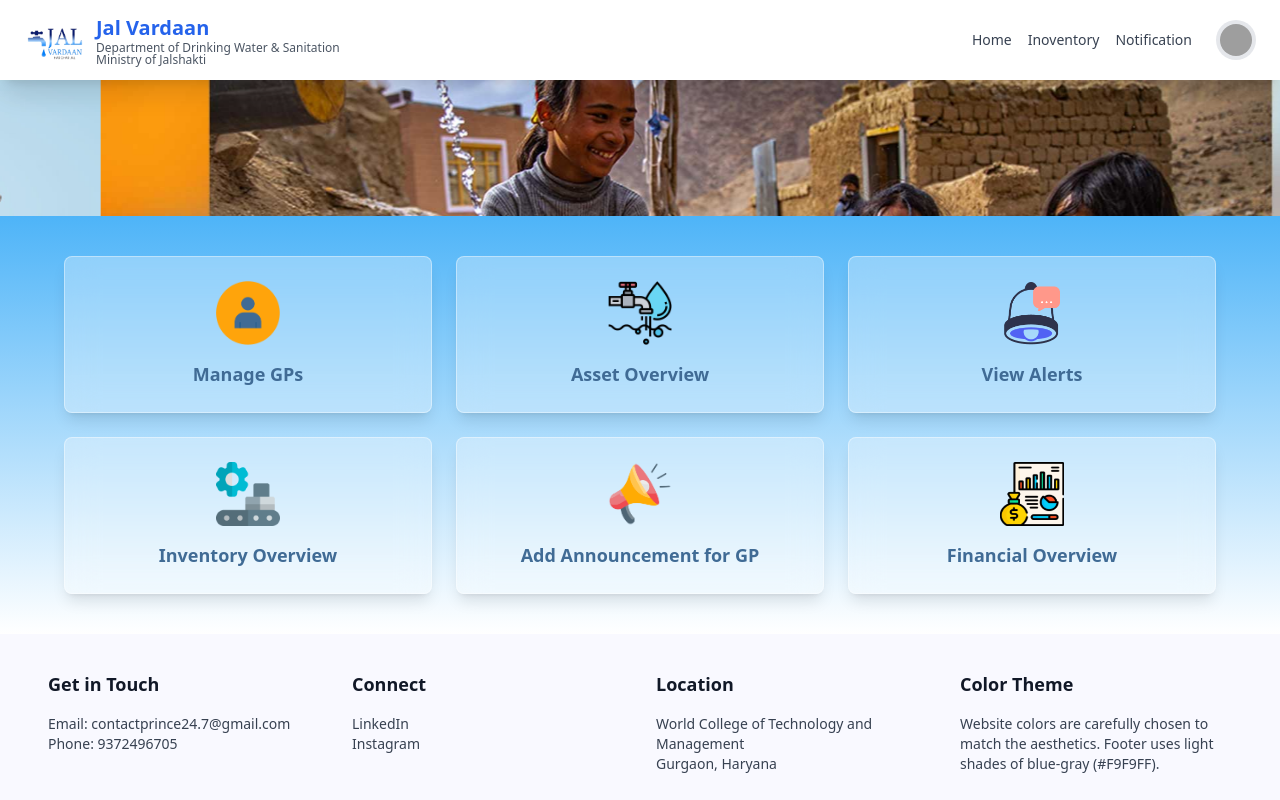
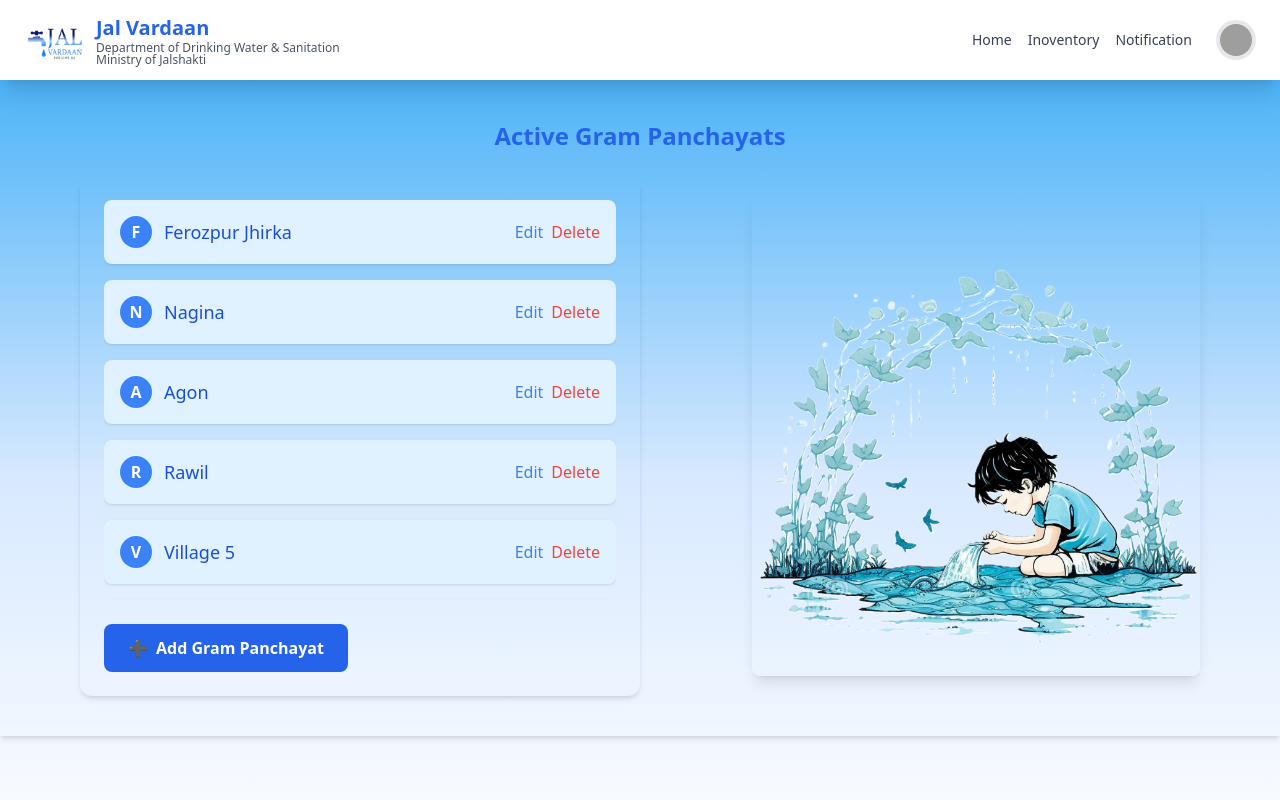
Before and after one commit to princegethub/Jal-Vardaan, a React (Vite) app: page / in a window 1280 px wide. Shown: the top 800 px of the page. Built offline with nearby package versions, Linux system fonts and the light colour scheme; grey boxes are pictures that could not be loaded; a web font is replaced by a local one.

Commit message:
Manage Gps Done

```diff
--- a/src/App.jsx
+++ b/src/App.jsx
@@ -23,6 +23,8 @@ import SlickSlider from "./components/PHED Components/Slider";
 import OurService from "./components/PHED Components/OurService";
 import Footer_PHED from "./components/PHED Components/Footer_PHED.JSX";
 import UserCard from "./components/PHED Components/UserCard";
+import ManageGps_List from "./components/PHED Components/ManageGps_List";
+import UpdateGps from "./components/PHED Components/UpdateGps";
 
 function App() {
 
@@ -33,7 +35,7 @@ function App() {
 
 
     <NavbarPHED/>
-    <SlickSlider/>
+    {/* <SlickSlider/> */}
     {/* <div className="h-[17vh] py-5 bg-gradient-to-br from-[#3B82F6] via-[#60A5FA] to-[#1E3A8A] flex items-center justify-center">
       <UserCard
         name="Bhajanlal"
@@ -41,7 +43,12 @@ function App() {
         imageSrc="https://upload.wikimedia.org/wikipedia/commons/9/9c/Bhajan_Lal_Sharma_and_deputies_meets_VP_of_India.jpg" // Replace with actual image URL
       />
     </div> */}
-    <OurService/>
+    {/* <OurService/> */}
+
+
+      <ManageGps_List/>
+      {/* <UpdateGps/> */}
+
     <Footer_PHED/>
     {/* <TopHeader/>
 
--- /dev/null
+++ b/src/components/PHED Components/ManageGps_List.jsx
@@ -0,0 +1,173 @@
+import React, { useState } from "react";
+import Image1 from "../../assets/PHED/addlist.png";
+import Image2 from "../../assets/PHED/List.png";
+
+function ManageGps_List() {
+  const [isAdding, setIsAdding] = useState(false);
+
+  const handleAddGpClick = () => {
+    setIsAdding(true);
+  };
+
+  const handleBackClick = () => {
+    setIsAdding(false);
+  };
+
+  return (
+    <div className="min-h-screen bg-gradient-to-b from-[#4EB4F8] via-[#D8E9FF] to-white overflow-x-hidden">
+      {isAdding ? (
+        // Add Gram Panchayat Form View
+        <div
+          className="container mx-auto py-10 flex flex-col lg:flex-row items-center lg:items-start gap-10"
+          style={{ maxWidth: "90%" }}
+        >
+          {/* Left Illustration */}
+          <div className="hidden lg:block w-[45%]">
+            <img
+              src={Image1}
+              alt="Add Gram Panchayat Illustration"
+              className="w-full h-[60vh] object-cover rounded-xl shadow-lg"
+            />
+          </div>
+
+          {/* Form Section */}
+          <div className="w-full lg:w-[50%] shadow-md rounded-xl p-6 sm:p-8">
+            <h2 className="text-xl md:text-2xl font-bold text-blue-600 mb-6">
+              Add Gram Panchayat
+            </h2>
+            <form className="space-y-6">
+              {[
+                {
+                  label: "Gram Panchayat Name",
+                  id: "gpName",
+                  placeholder: "Enter Gram Panchayat name",
+                },
+                {
+                  label: "Sarpanch Name",
+                  id: "sarpanchName",
+                  placeholder: "Enter Sarpanch name",
+                },
+                {
+                  label: "Mobile Number",
+                  id: "mobileNumber",
+                  placeholder: "Enter Mobile Number",
+                },
+                {
+                  label: "LGD Code",
+                  id: "lgdCode",
+                  placeholder: "Enter LGD Code",
+                },
+                {
+                  label: "Auth ID",
+                  id: "authId",
+                  placeholder: "Enter Auth ID",
+                },
+              ].map((input) => (
+                <div key={input.id}>
+                  <label
+                    className="block text-gray-700 font-medium mb-2"
+                    htmlFor={input.id}
+                  >
+                    {input.label}
+                  </label>
+                  <input
+                    type="text"
+                    id={input.id}
+                    placeholder={input.placeholder}
+                    className="w-full p-3 border border-gray-300 rounded-lg focus:ring-2 focus:ring-blue-500 focus:outline-none"
+                  />
+                </div>
+              ))}
+              <div className="flex justify-between items-center">
+                <button
+                  type="submit"
+                  className="bg-blue-600 hover:bg-blue-700 text-white font-semibold py-2 px-4 rounded-lg"
+                >
+                  Submit
+                </button>
+                <button
+                  type="button"
+                  onClick={handleBackClick}
+                  className="bg-gray-300 hover:bg-gray-400 text-gray-700 font-semibold py-2 px-4 rounded-lg"
+                >
+                  Back
+                </button>
+              </div>
+            </form>
+          </div>
+        </div>
+      ) : (
+        // Active Gram Panchayats List View
+        <div className="container w-full mx-auto py-10 flex flex-col items-center">
+          <div className="flex flex-col w-full pb-10 px-4 sm:px-10 lg:px-20 shadow-md justify-center items-center mb-4">
+            <h2 className="text-2xl font-bold text-blue-600 mb-6">
+              Active Gram Panchayats
+            </h2>
+            <div className="flex flex-col lg:flex-row w-full justify-between items-center">
+              {/* Left Content */}
+              <div className="w-full lg:w-[50%] shadow-md rounded-xl p-6">
+                <div
+                  className="overflow-y-auto max-h-[50vh]"
+                  style={{
+                    scrollbarWidth: "thin",
+                    scrollbarColor: "#4EB4F8 transparent",
+                  }}
+                >
+                  <ul className="space-y-4">
+                    {[
+                      "Ferozpur Jhirka",
+                      "Nagina",
+                      "Agon",
+                      "Rawil",
+                      "Village 5",
+                      "Village 6",
+                      "Village 7",
+                    ].map((gp, index) => (
+                      <li
+                        key={index}
+                        className="flex items-center justify-between bg-[#e0f2ff] text-blue-700 rounded-lg shadow p-4 hover:shadow-md transition-shadow"
+                      >
+                        <div className="flex items-center space-x-3">
+                          <div className="bg-blue-500 text-white rounded-full h-8 w-8 flex items-center justify-center font-bold">
+                            {gp.charAt(0)}
+                          </div>
+                          <span className="text-lg">{gp}</span>
+                        </div>
+                        <div className="flex space-x-2">
+                          <button className="text-blue-500 hover:underline">
+                            Edit
+                          </button>
+                          <button className="text-red-500 hover:underline">
+                            Delete
+                          </button>
+                        </div>
+                      </li>
+                    ))}
+                  </ul>
+                </div>
+                <button
+                  onClick={handleAddGpClick}
+                  className="mt-6 bg-blue-600 hover:bg-blue-700 text-white font-semibold py-3 px-6 rounded-lg flex items-center space-x-2"
+                >
+                  <span>➕</span>
+                  <span>Add Gram Panchayat</span>
+                </button>
+              </div>
+
+              {/* Right Illustration */}
+              <div className="hidden lg:block mt-10 lg:mt-0 w-full lg:w-[40%]">
+                <img
+                  src={Image2}
+                  alt="Water Illustration"
+                  className="w-full h-[60vh] object-cover rounded-lg shadow-lg"
+                />
+              </div>
+            </div>
+          </div>
+        </div>
+      )}
+    </div>
+  );
+}
+
+export default ManageGps_List;
--- /dev/null
+++ b/src/components/PHED Components/UpdateGps.jsx
@@ -0,0 +1,93 @@
+import React from "react";
+import Image1 from "../../assets/PHED/addlist.png";
+// import Image1 from "../../assets/PHED/List.png";
+
+
+function UpdateGps() {
+  return (
+    <div className="min-h-screen bg-gradient-to-b from-[#4EB4F8] via-[#D8E9FF] to-white overflow-x-hidden">
+      {/* // Add Gram Panchayat Form View */}
+      <div
+        className="container mx-auto py-10 flex flex-col lg:flex-row items-center lg:items-start gap-10"
+        style={{ maxWidth: "90%" }}
+      >
+        {/* Left Illustration */}
+        <div className="hidden lg:block w-[45%]">
+          <img
+            src={Image1}
+            alt="Add Gram Panchayat Illustration"
+            className="w-full h-[60vh] object-cover rounded-xl shadow-lg"
+          />
+        </div>
+
+        {/* Form Section */}
+        <div className="w-full lg:w-[50%] shadow-md rounded-xl p-6 sm:p-8">
+          <h2 className="text-xl md:text-2xl font-bold text-blue-600 mb-6">
+            Update Gram Panchayat
+          </h2>
+          <form className="space-y-6">
+            {[
+              {
+                label: "Gram Panchayat Name",
+                id: "gpName",
+                placeholder: "Enter Gram Panchayat name",
+              },
+              {
+                label: "Sarpanch Name",
+                id: "sarpanchName",
+                placeholder: "Enter Sarpanch name",
+              },
+              {
+                label: "Mobile Number",
+                id: "mobileNumber",
+                placeholder: "Enter Mobile Number",
+              },
+              {
+                label: "LGD Code",
+                id: "lgdCode",
+                placeholder: "Enter LGD Code",
+              },
+              {
+                label: "Auth ID",
+                id: "authId",
+                placeholder: "Enter Auth ID",
+              },
+            ].map((input) => (
+              <div key={input.id}>
+                <label
+                  className="block text-gray-700 font-medium mb-2"
+                  htmlFor={input.id}
+                >
+                  {input.label}
+                </label>
+                <input
+                  type="text"
+                  id={input.id}
+                  placeholder={input.placeholder}
+                  className="w-full p-3 border border-gray-300 rounded-lg focus:ring-2 focus:ring-blue-500 focus:outline-none"
+                />
+              </div>
+            ))}
+            <div className="flex justify-between items-center">
+              <button
+                type="submit"
+                className="bg-blue-600 hover:bg-blue-700 text-white font-semibold py-2 px-4 rounded-lg"
+              >
+                Update
+              </button>
+              <button
+                type="button"
+                // onClick={handleBackClick}
+                className="bg-gray-300 hover:bg-gray-400 text-gray-700 font-semibold py-2 px-4 rounded-lg"
+              >
+                Back
+              </button>
+            </div>
+          </form>
+        </div>
+      </div>
+    </div>
+  );
+}
+
+export default UpdateGps;
```
Also changed, not shown: src/assets/PHED/List.png (added), 1 other file (tests, documents, lock files or other folders).
